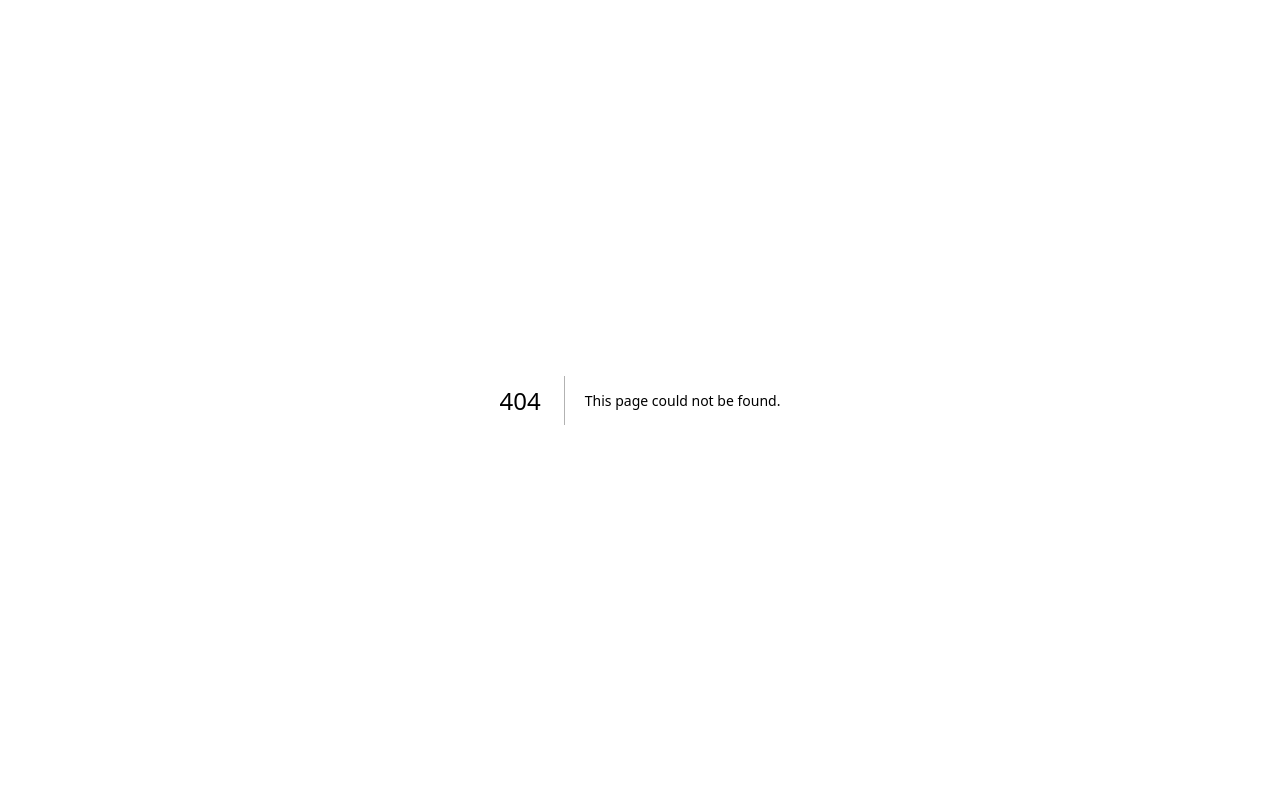
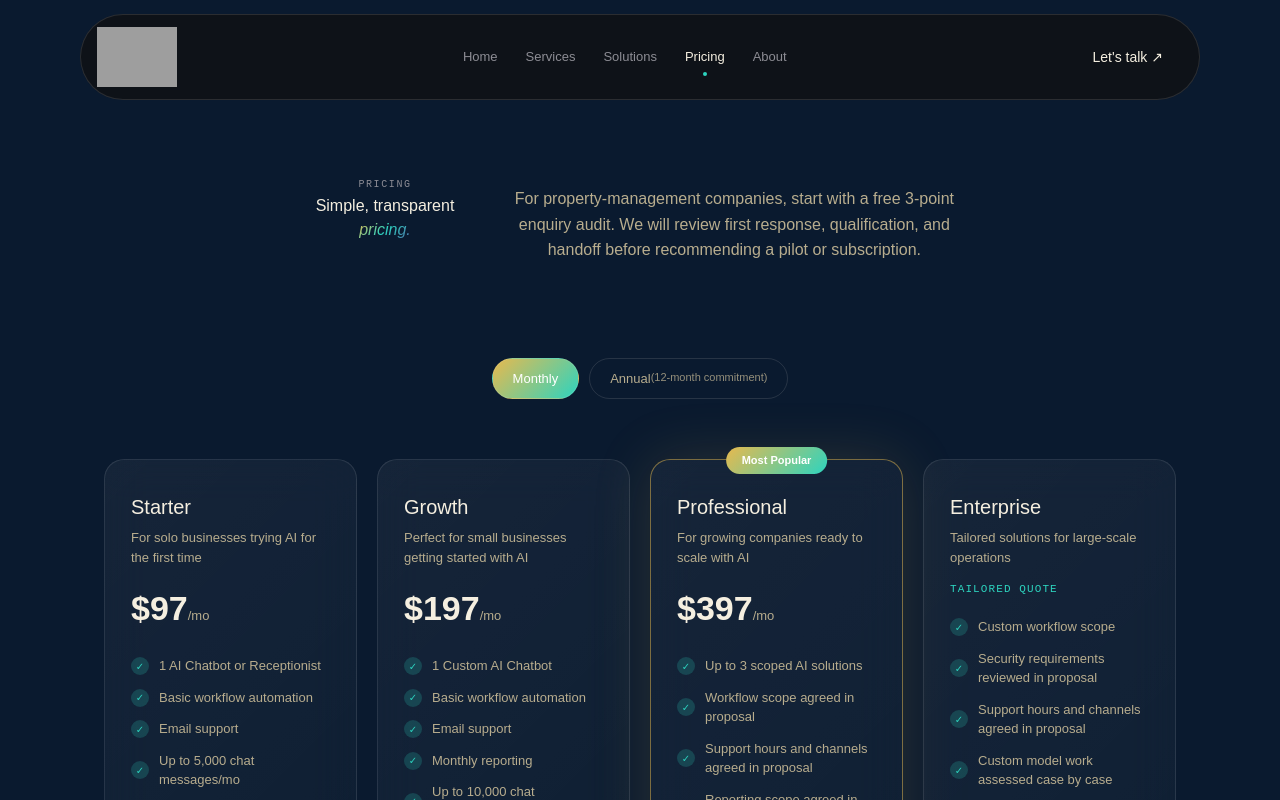
Before and after one commit to abbasimohsin392-prog/Starlight, a Next.js app: page /pricing in a window 1280 px wide. Before the commit this address had no page. Shown: the top 800 px of the page. Built offline with nearby package versions, Linux system fonts and the light colour scheme; grey boxes are pictures that could not be loaded.

Commit message:
Rollback production file: app/pricing/page.tsx

```diff
--- /dev/null
+++ b/app/pricing/page.tsx
@@ -0,0 +1,136 @@
+"use client"
+import { useState } from "react"
+import { motion, AnimatePresence } from "framer-motion"
+
+const CALENDLY = "https://calendly.com/starlightai306/30min"
+const EMAIL = "mailto:hello@starlightai.site"
+const WHATSAPP = "https://wa.me/923007657038"
+const navItems = [
+  { label: "Home", href: "/" },
+  { label: "Services", href: "/services" },
+  { label: "Solutions", href: "/solutions" },
+  { label: "Pricing", href: "/pricing" },
+  { label: "About", href: "/about" },
+]
+
+function Reveal({ children, delay = 0, className = "" }: { children: React.ReactNode; delay?: number; className?: string }) {
+  return <motion.div className={className} initial={{ opacity: 0, y: 28 }} whileInView={{ opacity: 1, y: 0 }} viewport={{ once: true, margin: "-80px" }} transition={{ duration: .7, delay, ease: [0.22, 1, .36, 1] }}>{children}</motion.div>
+}
+
+function FaqItem({ q, a }: { q: string; a: string }) {
+  const [open, setOpen] = useState(false)
+  return <div className="glass-card faq-item">
+    <button type="button" className="faq-q" onClick={() => setOpen(o => !o)}>{q}<span style={{ transform: open ? "rotate(45deg)" : "none" }}>+</span></button>
+    <AnimatePresence>{open && <motion.div initial={{ height: 0, opacity: 0 }} animate={{ height: "auto", opacity: 1 }} exit={{ height: 0, opacity: 0 }} transition={{ duration: .25 }} style={{ overflow: "hidden" }}><p className="faq-a">{a}</p></motion.div>}</AnimatePresence>
+  </div>
+}
+
+const plans = [
+  {
+    name: "Starter",
+    desc: "For solo businesses trying AI for the first time",
+    monthlyPrice: 97,
+    annualPrice: 77,
+    features: ["1 AI Chatbot or Receptionist", "Basic workflow automation", "Email support", "Up to 5,000 chat messages/mo", "Up to 100 call minutes/mo"],
+    popular: false,
+  },
+  {
+    name: "Growth",
+    desc: "Perfect for small businesses getting started with AI",
+    monthlyPrice: 197,
+    annualPrice: 157,
+    features: ["1 Custom AI Chatbot", "Basic workflow automation", "Email support", "Monthly reporting", "Up to 10,000 chat messages/mo", "Up to 300 call minutes/mo"],
+    popular: false,
+  },
+  {
+    name: "Professional",
+    desc: "For growing companies ready to scale with AI",
+    monthlyPrice: 397,
+    annualPrice: 327,
+    features: ["Up to 3 scoped AI solutions", "Workflow scope agreed in proposal", "Support hours and channels agreed in proposal", "Reporting scope agreed in proposal", "Usage limits agreed in proposal", "Custom integrations subject to scope", "Named point of contact subject to plan"],
+    popular: true,
+  },
+  {
+    name: "Enterprise",
+    desc: "Tailored solutions for large-scale operations",
+    monthlyPrice: null,
+    annualPrice: null,
+    features: ["Custom workflow scope", "Security requirements reviewed in proposal", "Support hours and channels agreed in proposal", "Custom model work assessed case by case", "Usage limits agreed in proposal", "Deployment options assessed case by case", "Service levels agreed in proposal"],
+    popular: false,
+  },
+]
+
+const faqs: [string, string][] = [
+  ["Are all plans monthly subscriptions?", "Monthly plans can be cancelled with notice. The annual option is a discounted 12-month commitment billed monthly; the exact cancellation terms are shown in the proposal before approval."],
+  ["Are there any ongoing costs?", "Your monthly plan covers usage, support, and maintenance. Optional premium support, extra training, or major upgrades may have separate costs, but those are always discussed upfront."],
+  ["Can I upgrade my plan later?", "Yes, you can upgrade to a higher tier at any time. You will only pay the difference between your current plan and the new plan."],
+  ["Do you offer refunds?", "We begin with a scoped workflow review and agree the pilot deliverables before build. Any refund or cancellation terms are stated in the proposal so there are no hidden assumptions."],
+  ["What happens if I go over my plan's usage?", "We will give you a heads-up before you hit your limit. From there you can move up a tier or add simple per-minute or per-message overage pricing, agreed in advance. No surprise bills."],
+]
+
+export default function PricingPage() {
+  const [billing, setBilling] = useState<"monthly" | "annual">("monthly")
+  return (
+    <main>
+      <nav className="nav nav-scrolled">
+        <a href="/" className="logo" style={{ display: "flex", alignItems: "center", gap: 8 }}><img src="/starlight-logo.png" alt="Starlight AI" style={{ height: 60, width: "auto" }} /></a>
+        <div className="nav-links">{navItems.map(item => <a key={item.href} href={item.href} className={item.label === "Pricing" ? "active" : ""}>{item.label}</a>)}</div>
+        <a href={CALENDLY} target="_blank" rel="noopener noreferrer" className="inline-flex primary" style={{ borderRadius: 999, padding: "12px 20px", fontSize: 14 }}>Let&apos;s talk ↗</a>
+      </nav>
+
+      <section className="section" style={{ paddingTop: 170 }}>
+        <div className="section-head" style={{ justifyContent: "center", textAlign: "center" }}>
+          <Reveal><span className="eyebrow">PRICING</span><h1>Simple, transparent<br /><em className="gradient-text">pricing.</em></h1></Reveal>
+          <Reveal delay={.1}><p className="section-intro" style={{ maxWidth: 460, margin: "16px auto 0" }}>For property-management companies, start with a free 3-point enquiry audit. We will review first response, qualification, and handoff before recommending a pilot or subscription.</p></Reveal>
+        </div>
+
+        <Reveal delay={.15}><div style={{ display: "flex", justifyContent: "center", gap: 10, marginBottom: 60 }}>
+          <button type="button" onClick={() => setBilling("monthly")} className="inline-flex" style={{ borderRadius: 999, padding: "10px 20px", fontSize: 13, fontWeight: 500, border: "1px solid var(--line)", background: billing === "monthly" ? "linear-gradient(135deg, var(--purple), var(--cyan))" : "transparent", color: billing === "monthly" ? "#fff" : "var(--muted)", cursor: "pointer" }}>Monthly</button>
+          <button type="button" onClick={() => setBilling("annual")} className="inline-flex" style={{ borderRadius: 999, padding: "10px 20px", fontSize: 13, fontWeight: 500, border: "1px solid var(--line)", background: billing === "annual" ? "linear-gradient(135deg, var(--purple), var(--cyan))" : "transparent", color: billing === "annual" ? "#fff" : "var(--muted)", cursor: "pointer" }}>Annual <span style={{ opacity: .8, fontSize: 11 }}>(12-month commitment)</span></button>
+        </div></Reveal>
+
+        <div className="pricing-grid">
+          {plans.map((p, i) => (
+            <Reveal key={p.name} delay={i * .1}>
+              <div className={`glass-card plan-card ${p.popular ? "popular" : ""}`} style={{ position: "relative" }}>
+                {p.popular && <span className="plan-badge">Most Popular</span>}
+                <h3>{p.name}</h3>
+                <p className="plan-desc">{p.desc}</p>
+                {p.monthlyPrice ? (
+                  <div style={{ margin: "0 0 22px" }}>
+                    <span style={{ fontSize: 34, fontWeight: 700 }}>${billing === "monthly" ? p.monthlyPrice : p.annualPrice}</span>
+                    <span style={{ color: "var(--muted)", fontSize: 13 }}>/mo</span>
+                    {billing === "annual" && (
+                      <div style={{ color: "var(--cyan)", fontSize: 12, marginTop: 4 }}>
+                        Billed monthly for a 12-month commitment
+                      </div>
+                    )}
+                  </div>
+                ) : (
+                  <span className="plan-tag">Tailored Quote</span>
+                )}
+                <ul className="plan-features">
+                  {p.features.map(f => <li key={f} style={{ display: "flex", alignItems: "center", gap: 10, fontSize: 13, color: "var(--muted)" }}><span className="check">✓</span>{f}</li>)}
+                </ul>
+                <a href={CALENDLY} target="_blank" rel="noopener noreferrer" className="plan-cta">Discuss this plan</a>
+              </div>
+            </Reveal>
+          ))}
+        </div>
+      </section>
+
+      <section className="section" style={{ paddingTop: 0 }}>
+        <div className="section-head" style={{ justifyContent: "center", textAlign: "center" }}>
+          <Reveal><span className="eyebrow">FAQ</span><h2>Frequently asked<br /><em>questions.</em></h2></Reveal>
+        </div>
+        <div className="faq-list">{faqs.map(([q, a]) => <FaqItem key={q} q={q} a={a} />)}</div>
+      </section>
+
+      <footer style={{ flexWrap: "wrap", gap: 16 }}>
+        <a href="/" className="logo" style={{ display: "flex", alignItems: "center" }}><img src="/starlight-logo.png" alt="Starlight AI" style={{ height: 20, width: "auto" }} /></a>
+        <span>© 2026 Starlight AI</span>
+        <div><a href={EMAIL} target="_blank" rel="noopener noreferrer">Email</a><a href={WHATSAPP} target="_blank" rel="noopener noreferrer">WhatsApp</a><a href="/blog">Blog</a><a href="/privacy">Privacy</a><a href="/terms">Terms</a></div>
+      </footer>
+    </main>
+  )
+}
```
